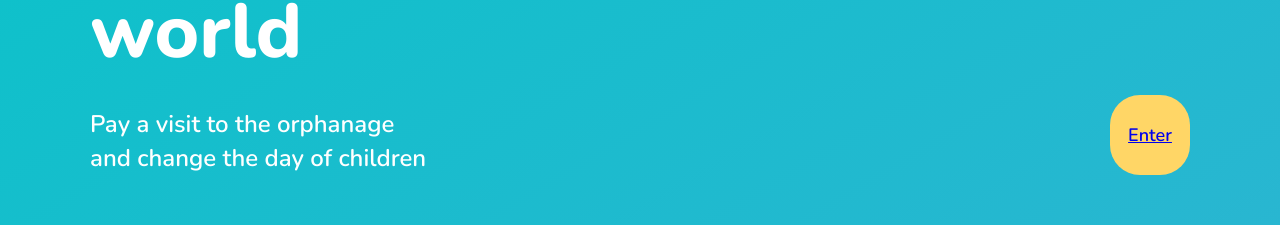
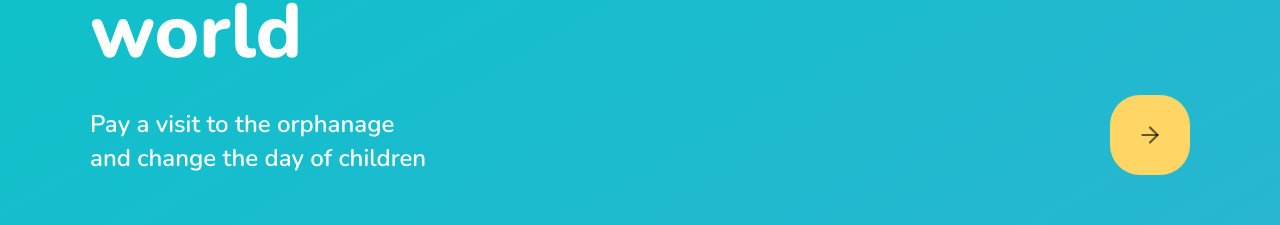
Before and after one commit to edysegura/nlw-3, a React (Create React App) app in the folder web/: page / in a window 1280 px wide. Shown: the part 565-790 px from the top of the page. Built offline with nearby package versions, Linux system fonts and the light colour scheme.

Commit message:
Enhance button with a icon

```diff
--- a/web/src/App.tsx
+++ b/web/src/App.tsx
@@ -1,4 +1,5 @@
 import React from 'react';
+import { FiArrowRight } from 'react-icons/fi';
 
 import './styles/global.css';
 import './styles/pages/landing.css';
@@ -21,7 +22,9 @@ function App() {
           <span>Minas Gerais</span>
         </div>
 
-        <a href="#home" className="enter-app"> Enter </a>
+        <a href="#home" className="enter-app">
+          <FiArrowRight size={26} color="rgba(0, 0, 0, 0.6)" />
+        </a>
       </div>
     </div>
   );
```
